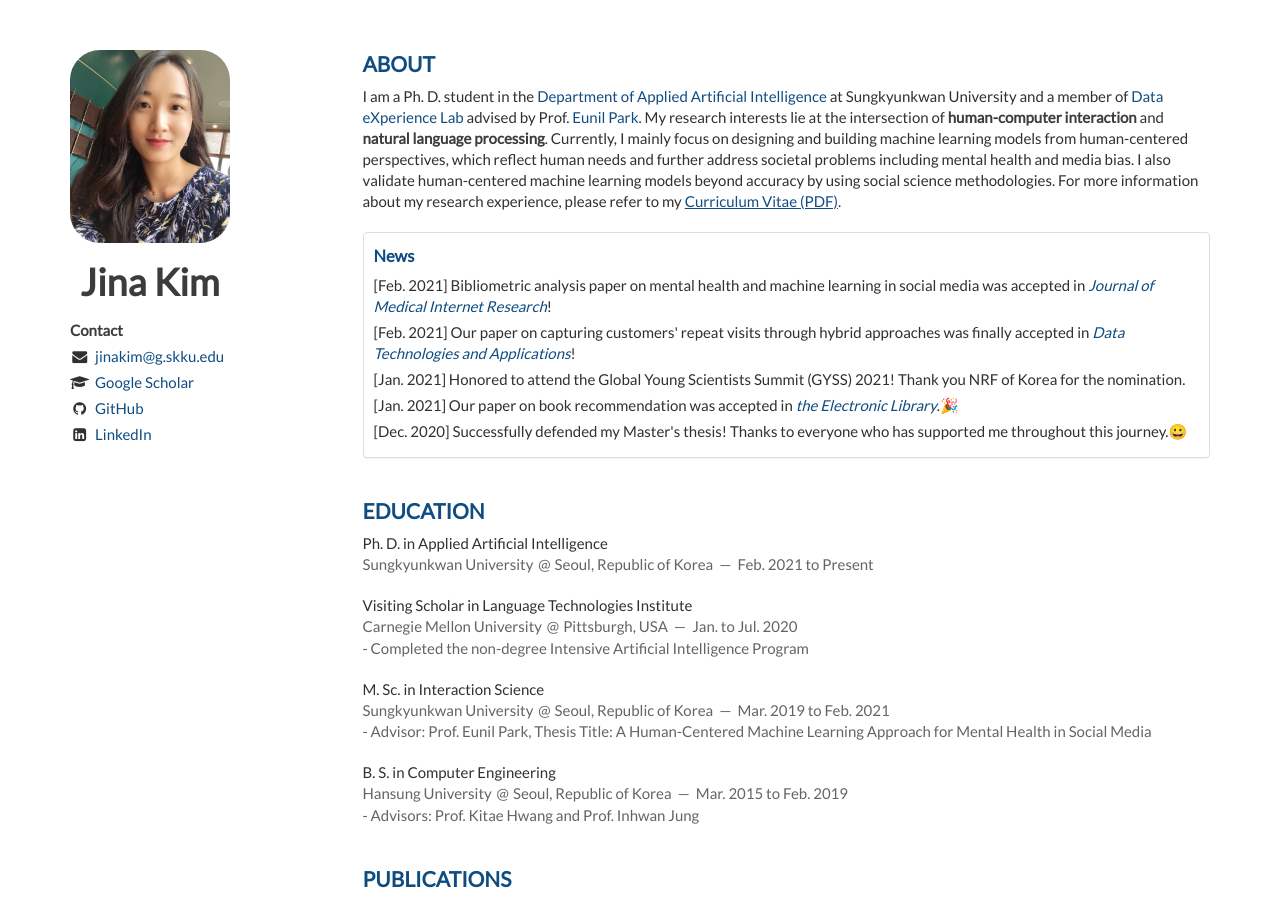
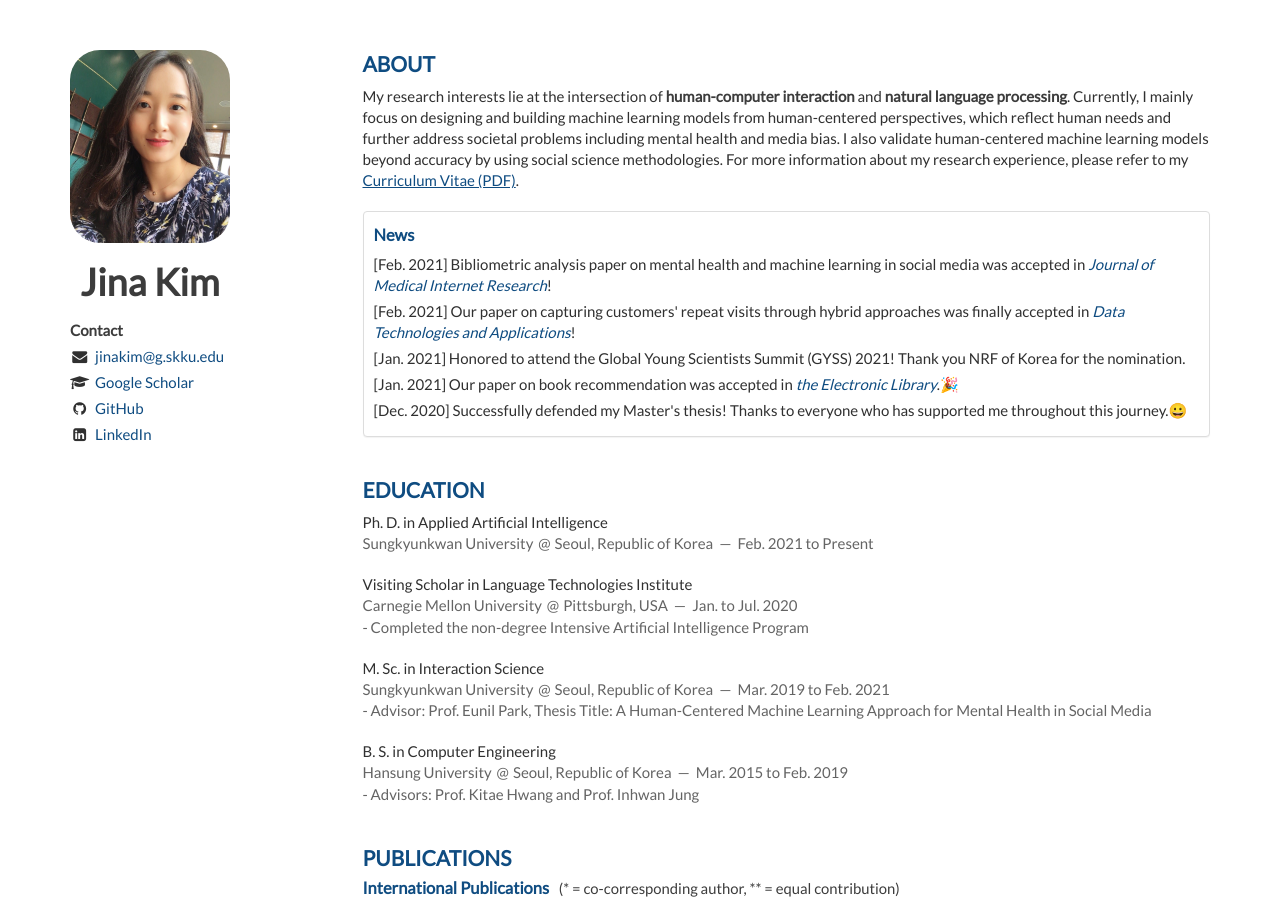
Before and after one commit to Jina-Kim/Jina-Kim.github.io, a Jekyll site: the page built from index.html, in a window 1280 px wide and 900 px high. Built offline with Jekyll 4.4.1, drawn with Linux system fonts in a browser that asks for light colours; nearby versions of some CDN libraries; the list of posts is cut into pages by our own code.

Commit message:
Update about.html

```diff
--- a/_includes/about.html
+++ b/_includes/about.html
@@ -2,7 +2,6 @@
     <h1>About</h1>
     <article>
         <p>
-          I am a Ph. D. student in the <a href="https://skb.skku.edu/skkuaai/">Department of Applied Artificial Intelligence</a> at Sungkyunkwan University and a member of <a href="http://dsl.skku.edu">Data eXperience Lab</a> advised by Prof. <a href="http://eunilpark.com">Eunil Park</a>.
           My research interests lie at the intersection of <em>human-computer interaction</em> and <em>natural language processing</em>.
           Currently, I mainly focus on designing and building machine learning models from human-centered perspectives, which reflect human needs and further address societal problems including mental health and media bias. I also validate human-centered machine learning models beyond accuracy by using social science methodologies.
           For more information about my research experience, please refer to my <a href='/Jina_Kim_CV.pdf' style="text-decoration: underline">Curriculum Vitae (PDF)</a>.
```
